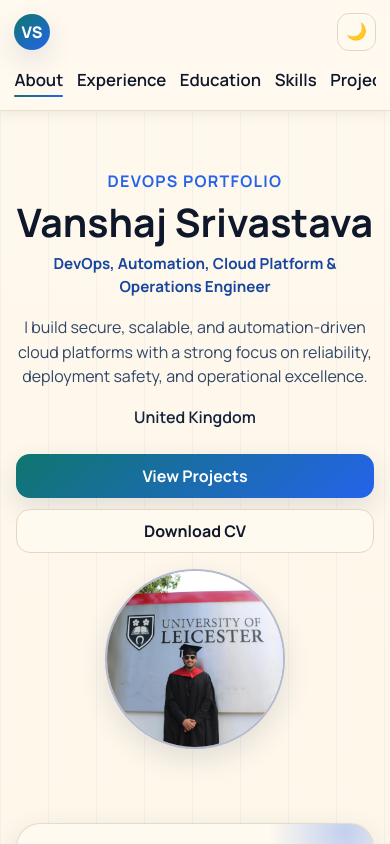
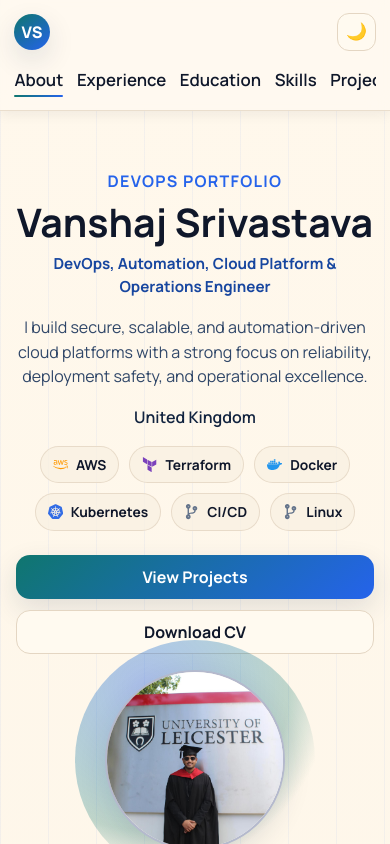
Before and after one commit to Vanshajsrivastava/react-frontend, a React (Create React App) app: page / in a window 390 px wide. Shown: the top 844 px of the page. Built offline with nearby package versions, Linux system fonts and the light colour scheme.

Commit message:
Refine portfolio UI: hero/avatar badges, project card polish, responsive spacing

```diff
--- a/src/App.css
+++ b/src/App.css
@@ -207,9 +207,26 @@
 }
 
 .hero-photo-wrap {
+  position: relative;
   display: flex;
   justify-content: center;
   align-items: center;
+}
+
+.hero-photo-wrap::before {
+  content: "";
+  position: absolute;
+  width: 260px;
+  height: 260px;
+  border-radius: 50%;
+  background: radial-gradient(
+    circle at 30% 20%,
+    color-mix(in srgb, var(--accent-2) 38%, transparent),
+    color-mix(in srgb, var(--accent) 26%, transparent) 56%,
+    transparent 72%
+  );
+  z-index: 0;
+  filter: blur(0.2px);
 }
 
 .hero-photo {
@@ -229,6 +246,8 @@
   box-shadow: var(--shadow);
   background: var(--surface);
   transition: transform 220ms ease, box-shadow 220ms ease;
+  position: relative;
+  z-index: 1;
 }
 
 .hero-photo:hover {
@@ -295,8 +314,39 @@
 }
 
 .location {
-  margin-top: 0.5rem;
+  margin-top: 12px;
   font-weight: 600;
+}
+
+.hero-tech-row {
+  margin-top: 16px;
+  display: flex;
+  flex-wrap: wrap;
+  gap: 10px;
+}
+
+.hero-tech-badge {
+  display: inline-flex;
+  align-items: center;
+  gap: 8px;
+  padding: 7px 12px;
+  border-radius: 999px;
+  border: 1px solid color-mix(in srgb, var(--border) 80%, transparent);
+  background: color-mix(in srgb, var(--surface-soft) 74%, transparent);
+  font-size: 0.86rem;
+  font-weight: 700;
+  color: var(--text);
+  transition: transform 140ms ease, box-shadow 140ms ease, border-color 140ms ease;
+}
+
+.hero-tech-badge:hover {
+  transform: translateY(-1px);
+  border-color: color-mix(in srgb, var(--accent-2) 50%, var(--border));
+  box-shadow: 0 8px 18px color-mix(in srgb, var(--accent-2) 18%, transparent);
+}
+
+.hero-tech-icon {
+  font-size: 0.95rem;
 }
 
 .hero-cta {
@@ -342,6 +392,10 @@
 
 .section {
   margin-top: 48px;
+}
+
+main > .section:nth-of-type(even) {
+  background: color-mix(in srgb, var(--surface) 93%, transparent);
 }
 
 .island {
@@ -648,6 +702,7 @@
   min-height: 100%;
 }
 
+.project-media,
 .project-card img {
   width: 100%;
   aspect-ratio: 16 / 9;
@@ -657,9 +712,34 @@
   transition: transform 180ms ease, box-shadow 180ms ease;
 }
 
+.project-media {
+  border: 1px solid color-mix(in srgb, var(--border) 80%, transparent);
+  background:
+    linear-gradient(140deg, color-mix(in srgb, var(--accent-2) 24%, transparent), transparent 55%),
+    linear-gradient(220deg, color-mix(in srgb, var(--accent) 22%, transparent), transparent 52%),
+    color-mix(in srgb, var(--surface-soft) 88%, transparent);
+}
+
+.project-card:hover .project-media,
 .project-card:hover img {
   transform: scale(1.02);
   box-shadow: 0 14px 30px color-mix(in srgb, var(--accent-2) 20%, transparent);
+}
+
+.project-stack-tags {
+  display: flex;
+  flex-wrap: wrap;
+  gap: 8px;
+}
+
+.project-stack-tag {
+  padding: 4px 10px;
+  border-radius: 999px;
+  border: 1px solid color-mix(in srgb, var(--border) 85%, transparent);
+  background: color-mix(in srgb, var(--surface-soft) 74%, transparent);
+  font-size: 0.78rem;
+  font-weight: 700;
+  color: var(--text);
 }
 
 .project-card a {
@@ -972,12 +1052,21 @@
     margin: 0 auto;
   }
 
+  .hero-tech-row {
+    justify-content: center;
+  }
+
   .hero-cta {
     justify-content: center;
   }
 
   .hero-photo-wrap {
     justify-content: center;
+  }
+
+  .hero-photo-wrap::before {
+    width: 240px;
+    height: 240px;
   }
 
   .skills-grid,
--- a/src/App.js
+++ b/src/App.js
@@ -52,6 +52,8 @@
   "Site Reliability Engineering",
   "Linux Administration",
 ];
+
+const heroTech = ["AWS", "Terraform", "Docker", "Kubernetes", "CI/CD", "Linux"];
 
 const experiences = [
   {
@@ -474,6 +476,18 @@
               <p className="intro">{profile.intro}</p>
               <p className="location">{profile.location}</p>
 
+              <div className="hero-tech-row" aria-label="Key technologies">
+                {heroTech.map((item) => {
+                  const Icon = getSkillIcon(item);
+                  return (
+                    <span className="hero-tech-badge" key={item}>
+                      <Icon className="hero-tech-icon" style={{ color: getSkillColor(item) }} aria-hidden="true" />
+                      <span>{item}</span>
+                    </span>
+                  );
+                })}
+              </div>
+
               <div className="hero-cta">
                 <a className="btn btn-primary" href="#projects">
                   View Projects
@@ -608,11 +622,19 @@
           <div className="project-grid">
             {projects.map((project) => (
               <article className="project-card" key={project.title}>
+                <div className="project-media" aria-hidden="true" />
                 <h3>{project.title}</h3>
                 <p>{project.problem}</p>
                 <p>
                   <strong>Stack:</strong> {project.stack.join(", ")}
                 </p>
+                <div className="project-stack-tags" aria-label={`${project.title} technologies`}>
+                  {project.stack.map((tech) => (
+                    <span className="project-stack-tag" key={`${project.title}-${tech}`}>
+                      {tech}
+                    </span>
+                  ))}
+                </div>
                 <p>
                   <strong>Impact:</strong> {project.impact}
                 </p>
```
